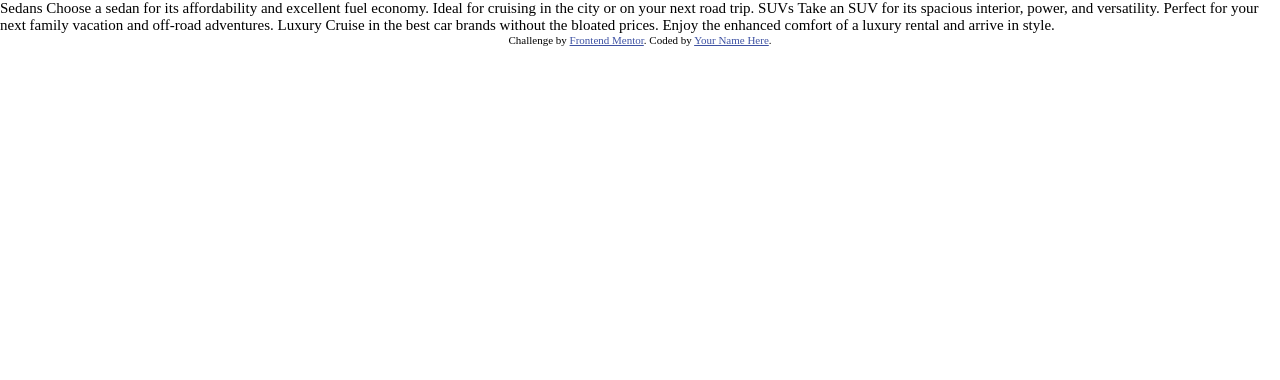
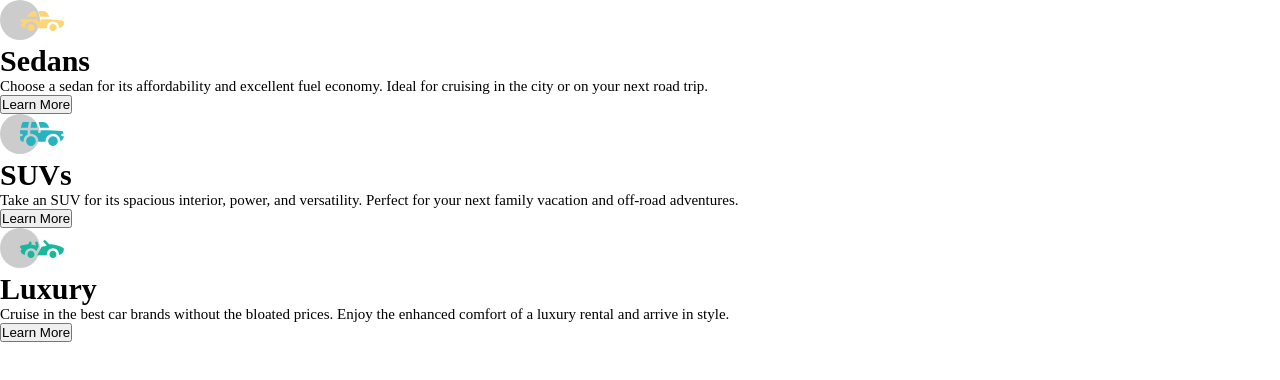
Before and after one commit to mizrmx/Column-preview-card-component-3-, a plain HTML site: page index.html in a window 1280 px wide. Drawn offline with Linux system fonts and the light colour scheme.

Commit message:
HTML structure

```diff
--- a/index.html
+++ b/index.html
@@ -13,22 +13,41 @@
   </style>
 </head>
 <body>
+  <div>
+    <div>
+      <div>
+        <img src="images/icon-sedans.svg" alt="icono sedans">
+      </div>
+      <h1>Sedans</h1>
+      <p>Choose a sedan for its affordability and excellent fuel economy. Ideal for cruising in the city
+        or on your next road trip.</p>
+      <button>Learn More</button>
+    </div>
 
-  Sedans
-  Choose a sedan for its affordability and excellent fuel economy. Ideal for cruising in the city
-  or on your next road trip.
+    <div>
+      <div>
+        <img src="images/icon-suvs.svg" alt="icono suvs">
+      </div>
+      <h1>SUVs</h1>
+      <p>Take an SUV for its spacious interior, power, and versatility. Perfect for your next family vacation
+        and off-road adventures.</p>
+      <button>Learn More</button>
+    </div>
 
-  SUVs
-  Take an SUV for its spacious interior, power, and versatility. Perfect for your next family vacation
-  and off-road adventures.
+    <div>
+      <div>
+        <img src="images/icon-luxury.svg" alt="icono luxury">
+      </div>
+      <h1>Luxury</h1>
+      <p>Cruise in the best car brands without the bloated prices. Enjoy the enhanced comfort of a luxury
+        rental and arrive in style.</p>
+      <button>Learn More</button>
+    </div>
+  </div>
 
-  Luxury
-  Cruise in the best car brands without the bloated prices. Enjoy the enhanced comfort of a luxury
-  rental and arrive in style.
-
-  <div class="attribution">
+  <!-- <div class="attribution">
     Challenge by <a href="https://www.frontendmentor.io?ref=challenge" target="_blank">Frontend Mentor</a>.
-    Coded by <a href="#">Your Name Here</a>.
-  </div>
+    Coded by <a href="#">Mayra Zurita</a>.
+  </div> -->
 </body>
 </html>
```
